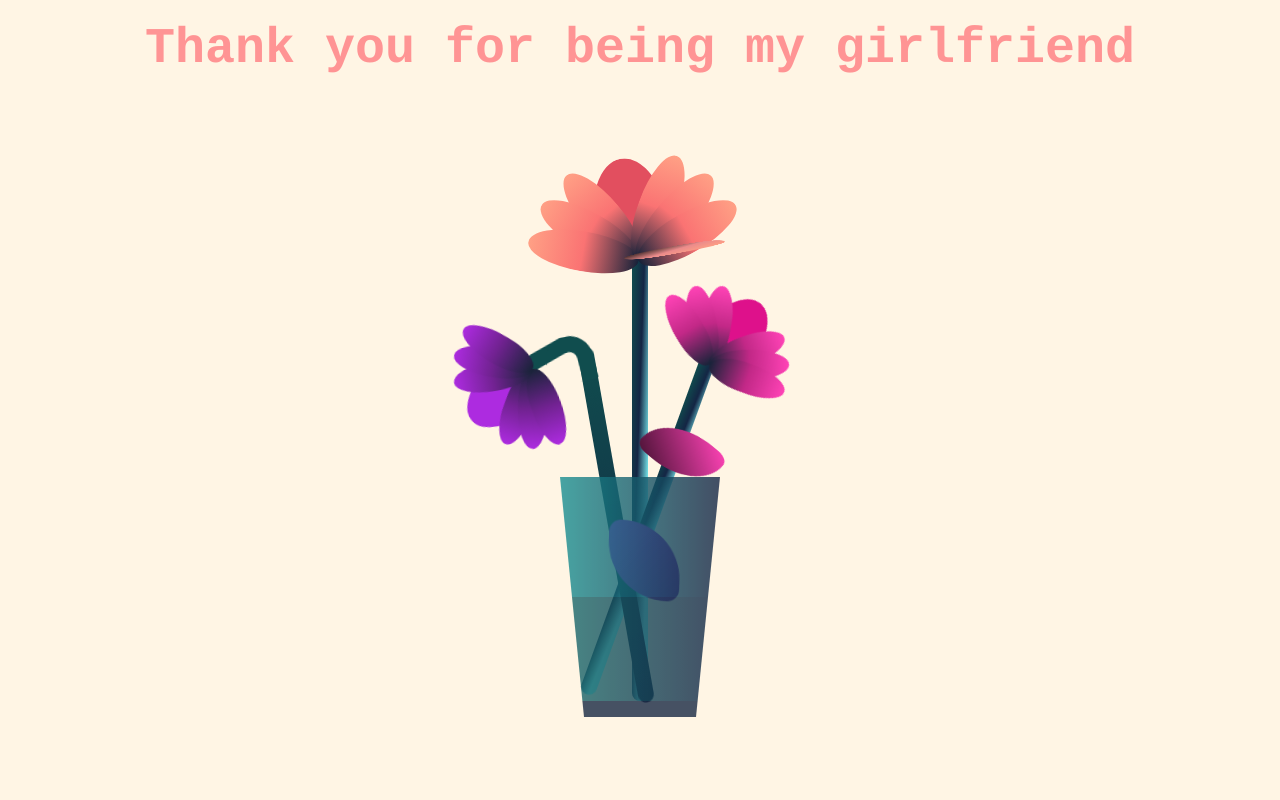
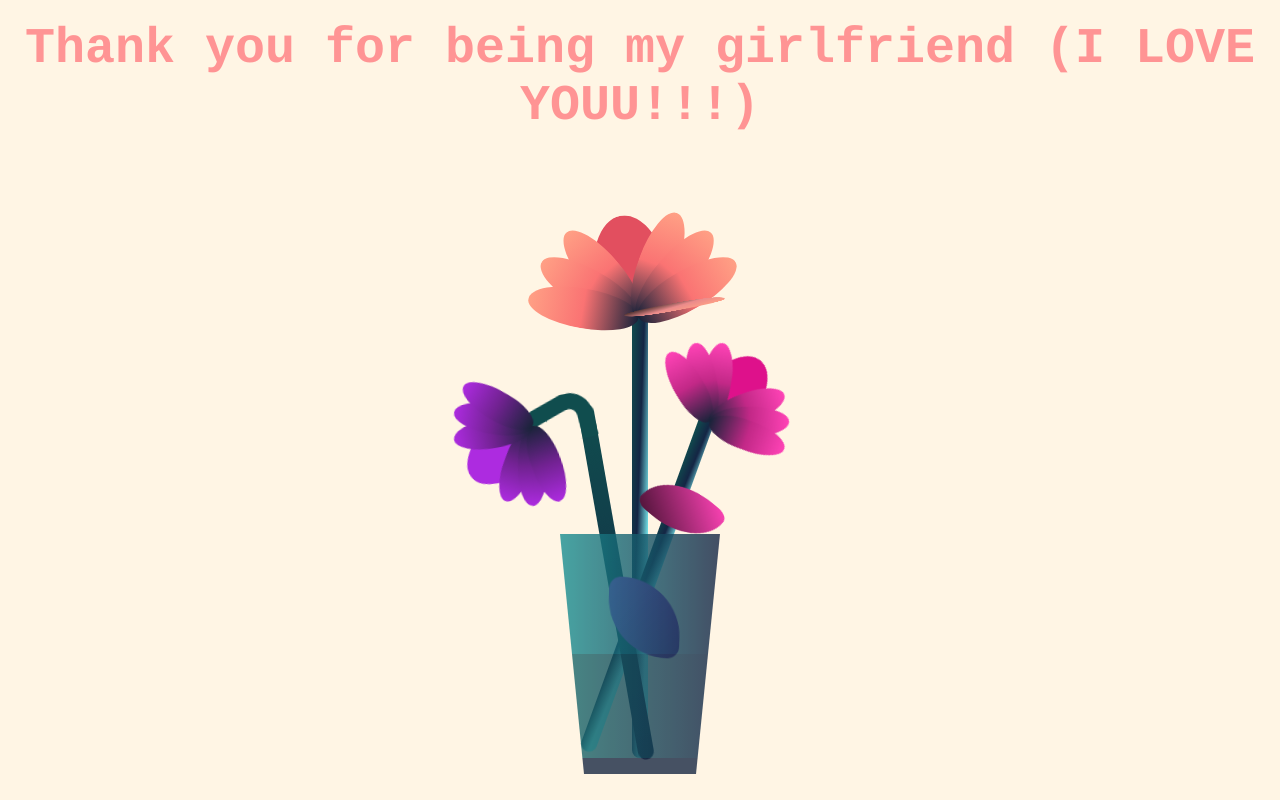
Before and after one commit to calrcalralcarl/iloveyou-github.io, a plain HTML site: page lastpage.html in a window 1280 px wide. Drawn offline with Linux system fonts and the light colour scheme.

Commit message:
Update lastpage.html

```diff
--- a/lastpage.html
+++ b/lastpage.html
@@ -7,7 +7,7 @@
     <link rel="stylesheet" href="css/flower.css" />
   </head>
   <body>
-    <div id="thankyou"><b>Thank you for being my girlfriend</b></div>
+    <div id="thankyou"><b>Thank you for being my girlfriend (I LOVE YOUU!!!) </b></div>
     <div class="flower">
       <div class="f-wrapper">
         <div class="flower__line"></div>
```
